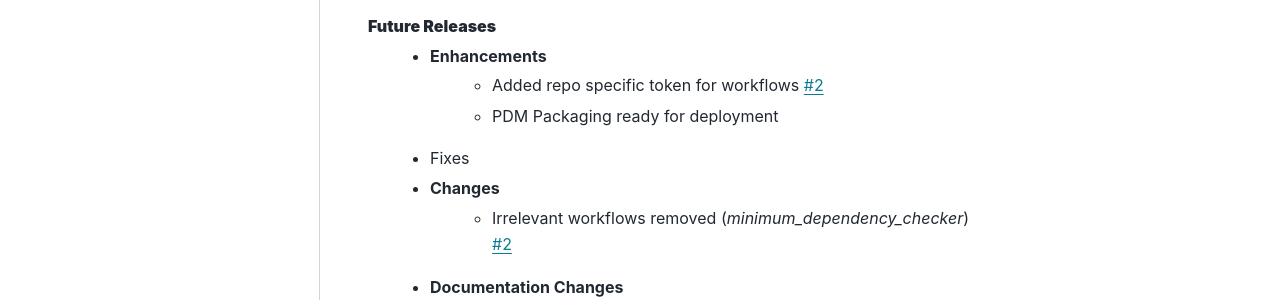
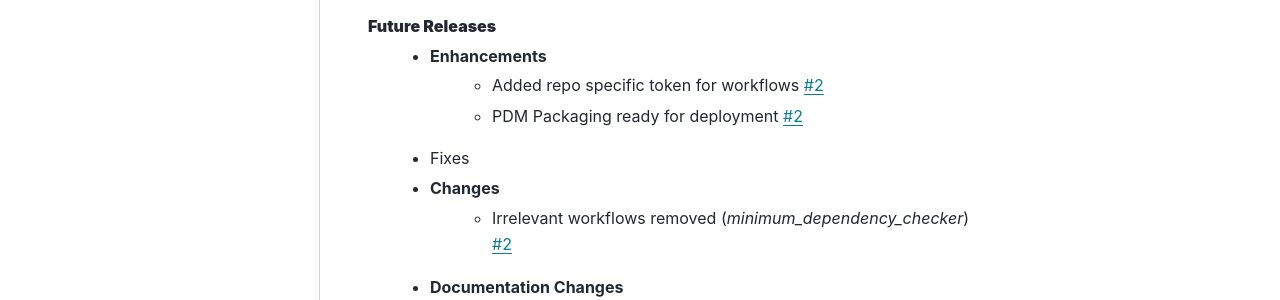
Before and after one commit to alteryx/CheckMates, a Sphinx documentation site: the page built from docs/source/release_notes.rst, in a window 1280 px wide and 900 px high. Shown: the part 196-496 px from the top of the window. Built offline with Sphinx 7.4.7 and the PyData theme 0.15.4, drawn with Linux system fonts in a browser that asks for light colours; pages that are not in the unit, such as notebooks, are missing from menus; comment, search, counter and statistics services are not loaded.

Commit message:
release notes updated

```diff
--- a/docs/source/release_notes.rst
+++ b/docs/source/release_notes.rst
@@ -3,7 +3,7 @@ Release Notes
 **Future Releases**
     * Enhancements
         * Added repo specific token for workflows :pr:`2`
-        * PDM Packaging ready for deployment
+        * PDM Packaging ready for deployment :pr:`2`
     * Fixes
     * Changes
         * Irrelevant workflows removed (`minimum_dependency_checker`) :pr:`2`
```
